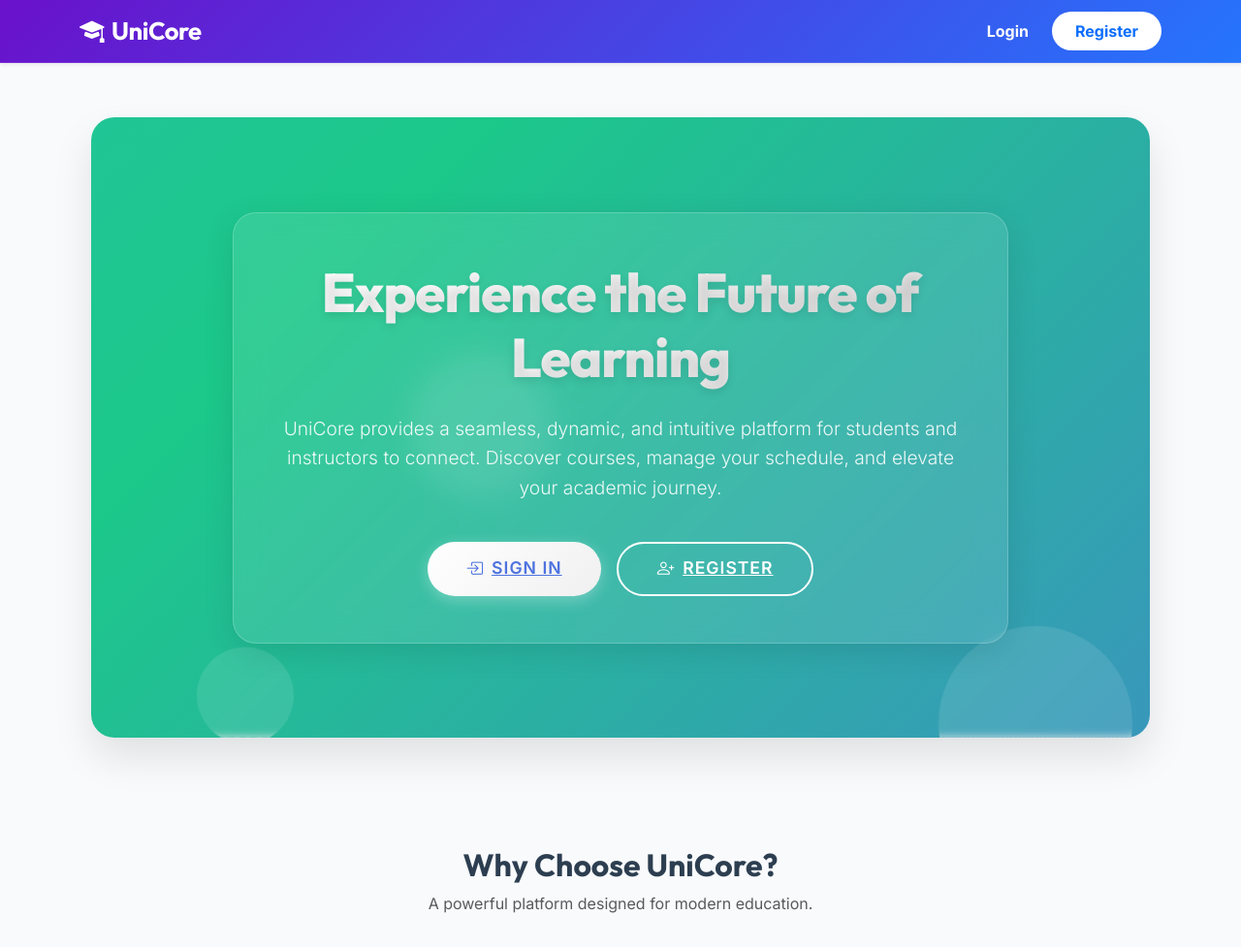
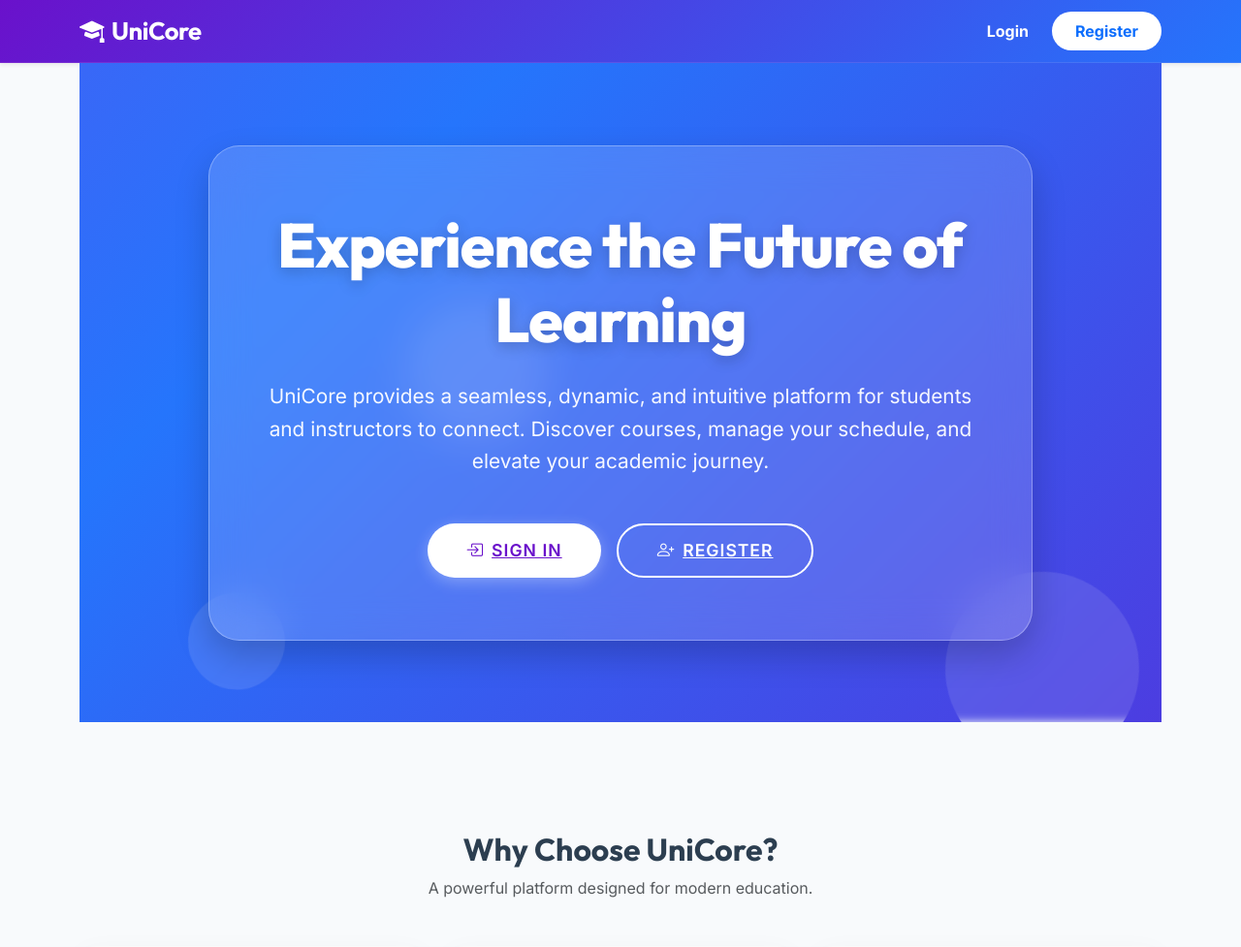
Before and after one commit to MaadhavaM/Online-Course-Registration-System, a Flask app: page / in a window 1280 px wide. Shown: the top 977 px of the page at 97% size. Run offline with Flask 3, Linux system fonts and the light colour scheme.

Commit message:
initial commit

```diff
--- a/templates/index.html
+++ b/templates/index.html
@@ -7,15 +7,13 @@
     /* Premium landing page styling */
     .hero-section {
         position: relative;
-        min-height: 80vh;
+        min-height: 85vh;
         display: flex;
         align-items: center;
         justify-content: center;
         overflow: hidden;
-        border-radius: 1.5rem;
-        margin-top: 2rem;
-        box-shadow: 0 20px 40px rgba(0, 0, 0, 0.1);
-        background: linear-gradient(-45deg, #4e73df, #1cc88a, #36b9cc, #6610f2);
+        margin-top: -1.5rem; /* Pull up under the navbar slightly */
+        background: linear-gradient(-45deg, #6a11cb, #2575fc, #8E2DE2, #4A00E0);
         background-size: 400% 400%;
         animation: gradientBG 15s ease infinite;
         color: white;
@@ -31,15 +29,15 @@
         position: relative;
         z-index: 10;
         text-align: center;
-        padding: 3rem;
-        background: rgba(255, 255, 255, 0.1);
-        backdrop-filter: blur(15px);
-        -webkit-backdrop-filter: blur(15px);
-        border: 1px solid rgba(255, 255, 255, 0.2);
-        border-radius: 1.5rem;
-        max-width: 800px;
-        width: 90%;
-        box-shadow: 0 8px 32px rgba(0, 0, 0, 0.1);
+        padding: 4rem 3rem;
+        background: rgba(255, 255, 255, 0.15);
+        backdrop-filter: blur(20px);
+        -webkit-backdrop-filter: blur(20px);
+        border: 1px solid rgba(255, 255, 255, 0.3);
+        border-radius: 2rem;
+        max-width: 850px;
+        width: 95%;
+        box-shadow: 0 15px 35px rgba(0, 0, 0, 0.2);
         transform: translateY(20px);
         opacity: 0;
         animation: slideUpFade 1s forwards ease-out 0.5s;
@@ -53,28 +51,25 @@
     }
 
     .hero-title {
-        font-size: 3.5rem;
+        font-size: 4rem;
         font-weight: 800;
         margin-bottom: 1.5rem;
         letter-spacing: -1px;
-        background: linear-gradient(to right, #ffffff, #e0e0e0);
-        -webkit-background-clip: text;
-        background-clip: text;
-        -webkit-text-fill-color: transparent;
-        text-shadow: 0 4px 10px rgba(0,0,0,0.1);
+        color: #ffffff;
+        text-shadow: 0 4px 15px rgba(0,0,0,0.2);
     }
 
     .hero-subtitle {
-        font-size: 1.2rem;
-        font-weight: 300;
-        margin-bottom: 2.5rem;
+        font-size: 1.3rem;
+        font-weight: 400;
+        margin-bottom: 3rem;
         line-height: 1.6;
-        color: rgba(255, 255, 255, 0.9);
+        color: rgba(255, 255, 255, 0.95);
     }
 
     .btn-premium {
-        background: linear-gradient(135deg, #ffffff 0%, #f0f0f0 100%);
-        color: #4e73df;
+        background: #ffffff;
+        color: #6a11cb;
         font-weight: 600;
         padding: 0.8rem 2.5rem;
         border-radius: 50px;
@@ -180,9 +175,8 @@
 
 </style>
 
-<div class="container pb-5">
-    <!-- Hero Section -->
-    <div class="hero-section">
+<!-- Hero Section (Full Width) -->
+<div class="hero-section">
         <div class="floating-shapes">
             <!-- Generating some background shapes -->
             <div class="shape" style="width: 100px; height: 100px; left: 10%; animation-duration: 25s; animation-delay: 0s;"></div>
@@ -213,7 +207,9 @@
             </div>
         </div>
     </div>
+</div>
 
+<div class="container pb-5">
     <!-- Features Section -->
     <div class="features-section mt-5">
         <div class="text-center mb-5 fade-in">
```
